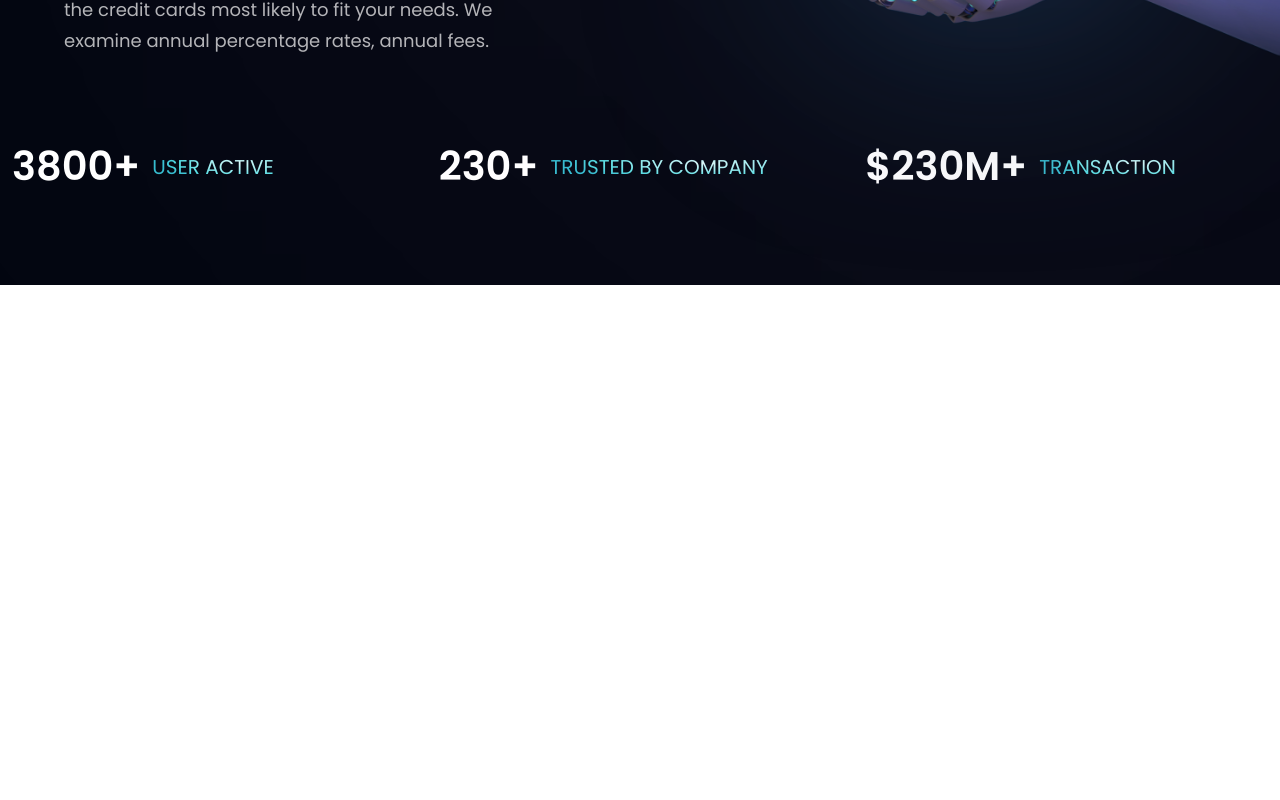
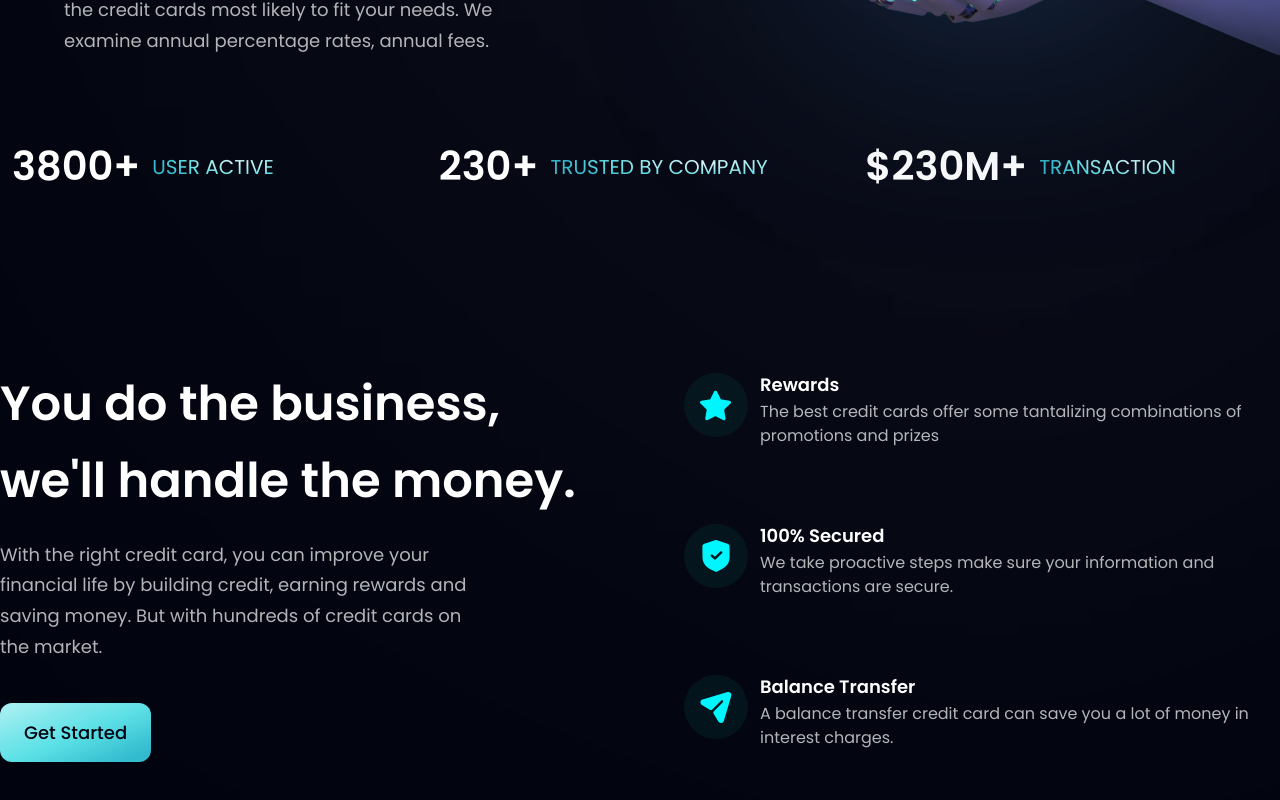
Before and after one commit to theiheu/ReactJS-Project-Bank_Modern_App, a React (Vite) app: page / in a window 1280 px wide. Shown: the part 660-1460 px from the top of the page. Before the commit the page ends 945 px from the top, so only its background shows below. Built offline with nearby package versions, Linux system fonts and the light colour scheme.

Commit message:
business section

```diff
--- a/src/components/Business.jsx
+++ b/src/components/Business.jsx
@@ -1,10 +1,46 @@
-import React from 'react';
+import {features} from "../constants/index.js";
+import styles, {layout} from "../constants/style.js";
+import Button from "./Button.jsx";
+
+const FeatureCard = ({icon, title, content, index}) => (
+    <div
+        className={`flex flex-row p-6 rounded-[20px] ${index !== features.length - 1 ? 'mb-6' : 'mb-0'} feature-card`}>
+        <div className={`w-[64px] h-[64px] rounded-full ${styles.flexCenter} bg-dimBlue`}>
+            <img src={icon} alt="icon" className={"w-[50%] h-[50%] object-contain"}/>
+        </div>
+        <div className={"flex-1 flex flex-col ml-3"}>
+            <h4 className={"font-poppins font-semibold text-white text-[18px] leading-[23px] mb-1"}>
+                {title}
+            </h4>
+            <p className={"font-poppins font-normal text-dimWhite text-[16px] leading-[24px] mb-1"}>
+                {content}
+            </p>
+
+        </div>
+
+    </div>
+)
 
 const Business = () => {
     return (
-        <div>
+        <section id={"features"} className={layout.section}>
+            <div className={layout.sectionInfo}>
+                <h2 className={styles.heading2}>
+                    You do the business, <br className={"sm:block hidden"}/>
+                    we'll handle the money.
+                </h2>
+                <p className={`${styles.paragraph} max-w-[470px] mt-5`}>With the right credit card, you can improve your
+                    financial life by building credit, earning rewards and saving money. But with hundreds of credit
+                    cards on the market.</p>
 
-        </div>
+                <Button styles='mt-10'/>
+            </div>
+
+            <div className={`${layout.sectionImg} flex-col`}>
+                {features.map((feature, index) => (<FeatureCard key={feature.id} {...feature} index={index}/>
+                ))}
+            </div>
+        </section>
     );
 };
 
--- a/src/components/Button.jsx
+++ b/src/components/Button.jsx
@@ -1,10 +1,11 @@
 import React from 'react';
 
-const Button = () => {
+const Button = ({styles}) => {
     return (
-        <div>
-
-        </div>
+        <button type={"button"}
+                className={`py-4 px-6 bg-blue-gradient font-poppins font-medium text-[18px] text-primary rounded-xl outline-none ${styles}`}>
+            Get Started
+        </button>
     );
 };
 
```
